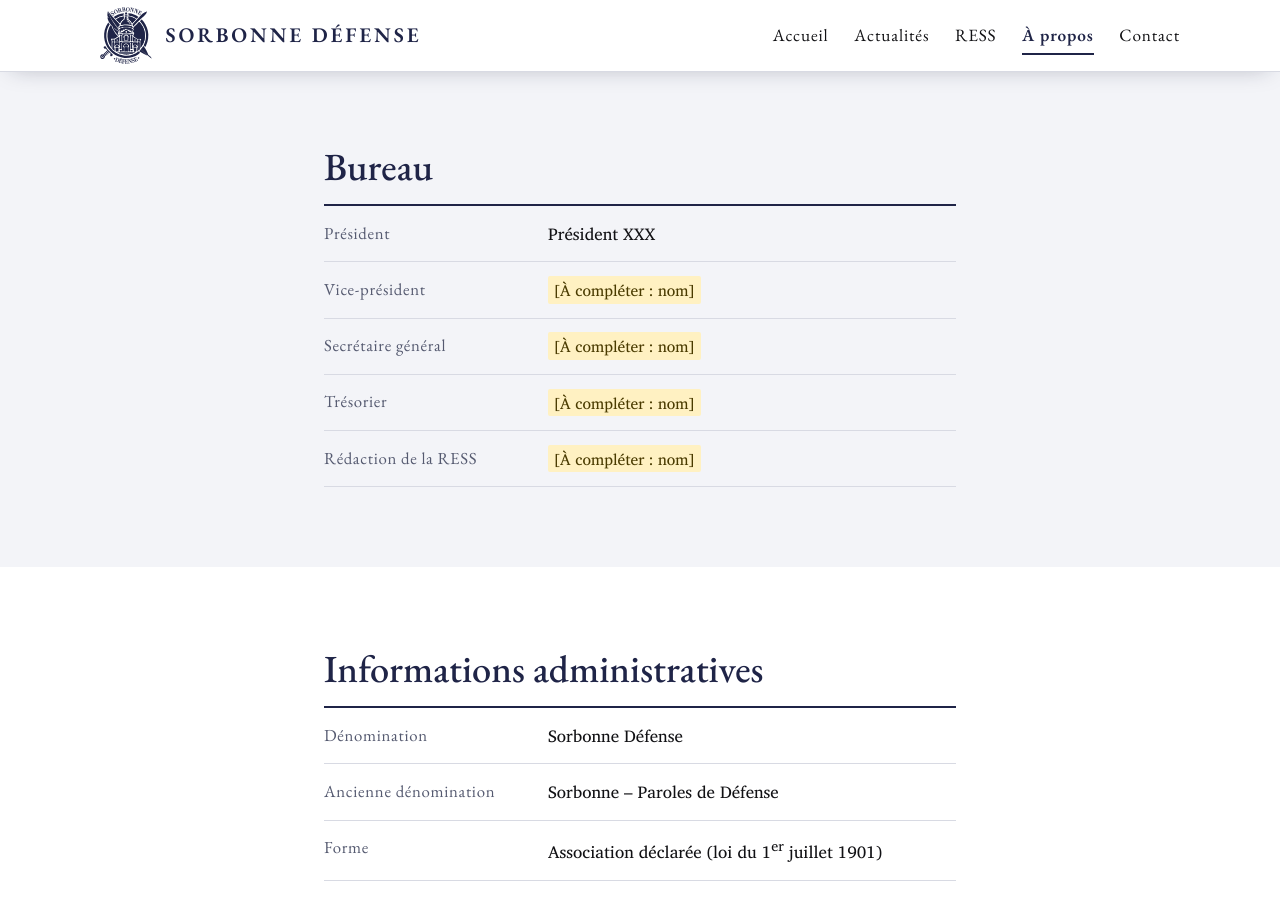
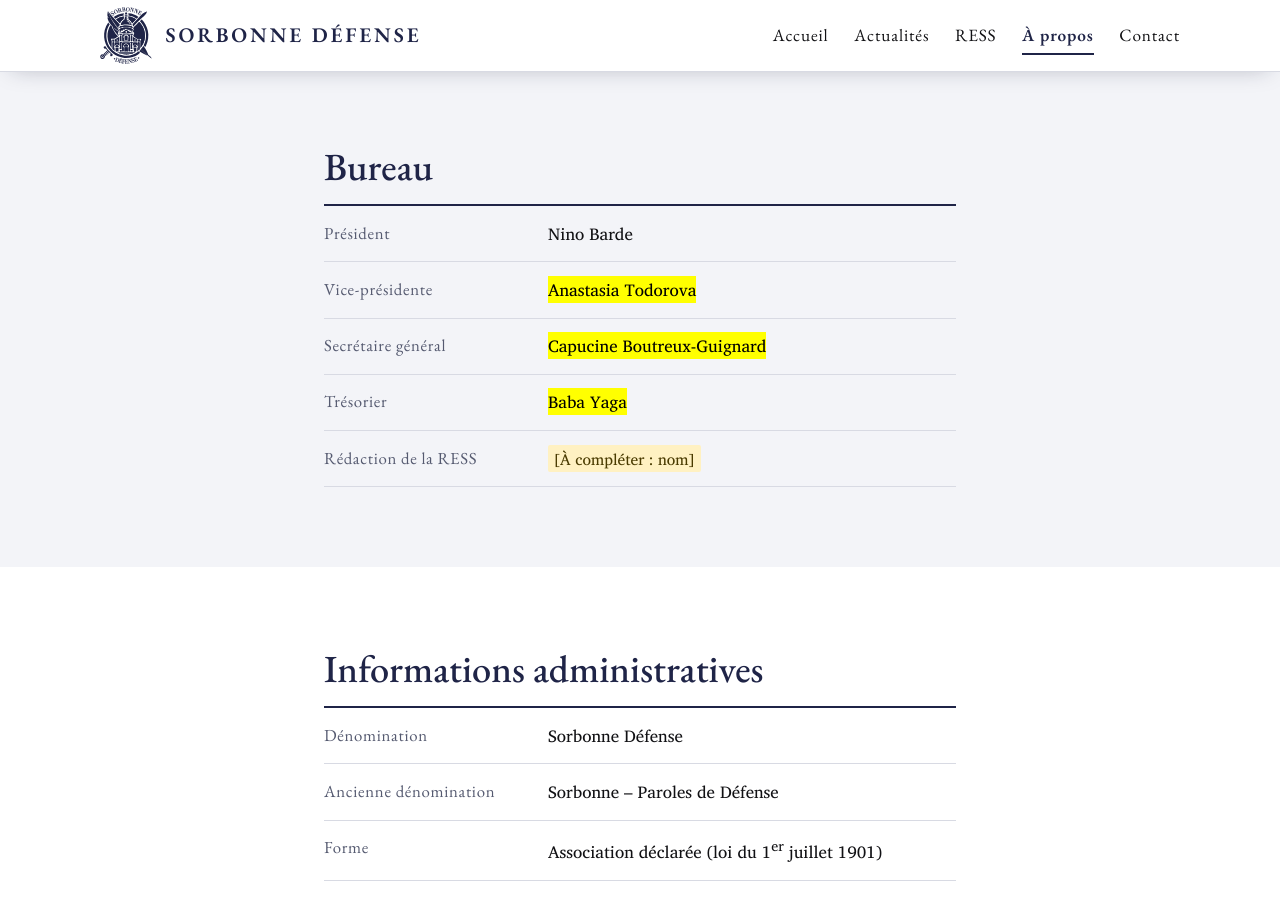
Before and after one commit to bourneriaslouis/SODEF42009, a Jekyll site: the page built from a-propos.html, in a window 1280 px wide and 900 px high, scrolled down 1679 px. Built offline with Jekyll 4.4.1, drawn with Linux system fonts in a browser that asks for light colours.

Commit message:
Update bureau members in a-propos.html

```diff
--- a/a-propos.html
+++ b/a-propos.html
@@ -47,10 +47,10 @@
   <div class="enveloppe colonne pile revele">
     <h2>Bureau</h2>
     <dl class="fiche">
-      <dt>Président</dt><dd>Président XXX</dd>
-      <dt>Vice-président</dt><dd><mark class="a-completer">[À compléter : nom]</mark></dd>
-      <dt>Secrétaire général</dt><dd><mark class="a-completer">[À compléter : nom]</mark></dd>
-      <dt>Trésorier</dt><dd><mark class="a-completer">[À compléter : nom]</mark></dd>
+      <dt>Président</dt><dd>Nino Barde</dd>
+      <dt>Vice-présidente</dt><dd><mark>Anastasia Todorova</mark> </mark></dd>
+      <dt>Secrétaire général</dt><dd><mark>Capucine Boutreux-Guignard</mark></mark></dd>
+      <dt>Trésorier</dt><dd><mark>Baba Yaga</mark></mark></dd>
       <dt>Rédaction de la RESS</dt><dd><mark class="a-completer">[À compléter : nom]</mark></dd>
     </dl>
   </div>
```
